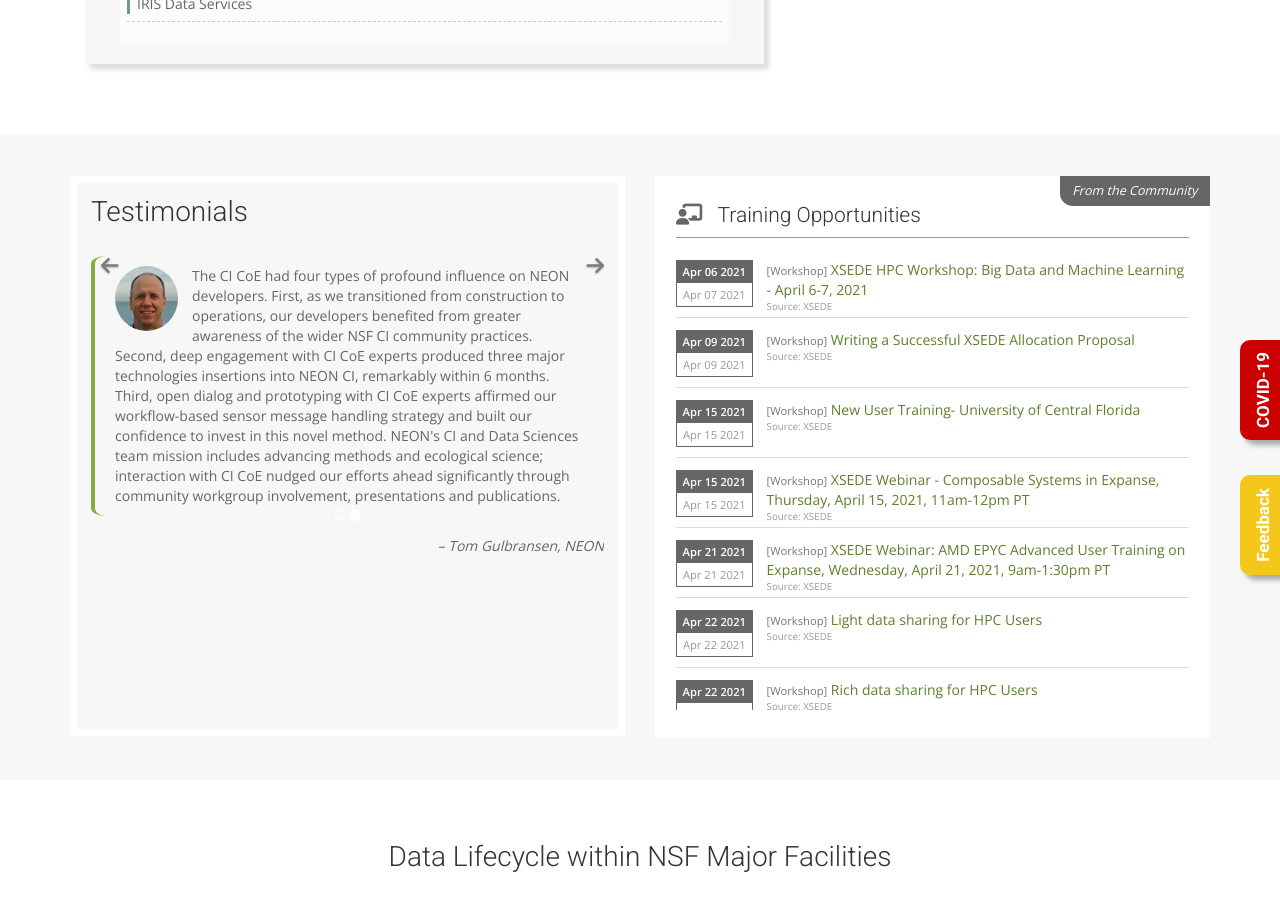
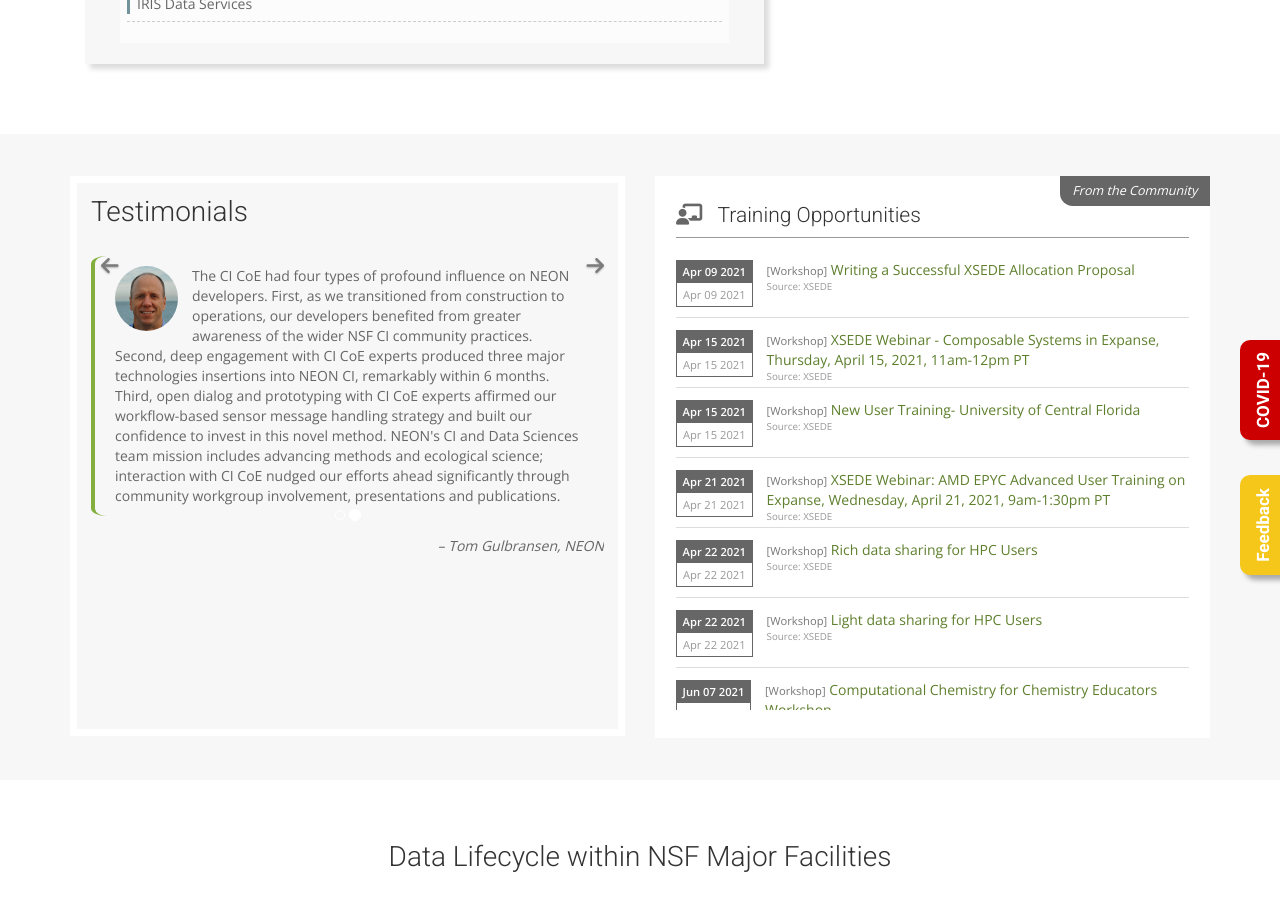
Before and after one commit to cicoe/cicoe.github.io, a Jekyll site: the page built from index.html, in a window 1280 px wide and 900 px high, scrolled down 1099 px. Built offline with Jekyll 4.4.1, drawn with Linux system fonts in a browser that asks for light colours; nearby versions of some CDN libraries; some web fonts are replaced; comment, search, counter and statistics services are not loaded.

Commit message:
updated training events

```diff
--- a/_data/training_opportunities.yml
+++ b/_data/training_opportunities.yml
@@ -1,10 +1,3 @@
-- categroy: Workshop
-  end_date: April 07, 2021
-  source: XSEDE
-  start_date: April 06, 2021
-  time: ''
-  title: 'XSEDE HPC Workshop: Big Data and Machine Learning - April 6-7, 2021'
-  website: "https://www.xsede.org/web/xup/course-calendar/-/training-user/class/2313/session/3973/register"
 - categroy: Workshop
   end_date: April 09, 2021
   source: XSEDE
@@ -17,16 +10,16 @@
   source: XSEDE
   start_date: April 15, 2021
   time: ''
-  title: New User Training- University of Central Florida
-  website: "https://www.xsede.org/web/xup/course-calendar/-/training-user/class/2303/session/3963/register"
+  title: XSEDE Webinar - Composable Systems in Expanse, Thursday, April 15, 2021,
+    11am-12pm PT
+  website: "https://www.xsede.org/web/xup/course-calendar/-/training-user/class/2314/session/3974/register"
 - categroy: Workshop
   end_date: April 15, 2021
   source: XSEDE
   start_date: April 15, 2021
   time: ''
-  title: XSEDE Webinar - Composable Systems in Expanse, Thursday, April 15, 2021,
-    11am-12pm PT
-  website: "https://www.xsede.org/web/xup/course-calendar/-/training-user/class/2314/session/3974/register"
+  title: New User Training- University of Central Florida
+  website: "https://www.xsede.org/web/xup/course-calendar/-/training-user/class/2303/session/3963/register"
 - categroy: Workshop
   end_date: April 21, 2021
   source: XSEDE
@@ -40,14 +33,14 @@
   source: XSEDE
   start_date: April 22, 2021
   time: ''
-  title: Light data sharing for HPC Users
+  title: Rich data sharing for HPC Users
   website: "https://www.xsede.org/web/xup/course-calendar/-/training-user/class/2315/session/3976/register"
 - categroy: Workshop
   end_date: April 22, 2021
   source: XSEDE
   start_date: April 22, 2021
   time: ''
-  title: Rich data sharing for HPC Users
+  title: Light data sharing for HPC Users
   website: "https://www.xsede.org/web/xup/course-calendar/-/training-user/class/2315/session/3976/register"
 - categroy: Workshop
   end_date: June 15, 2021
```
